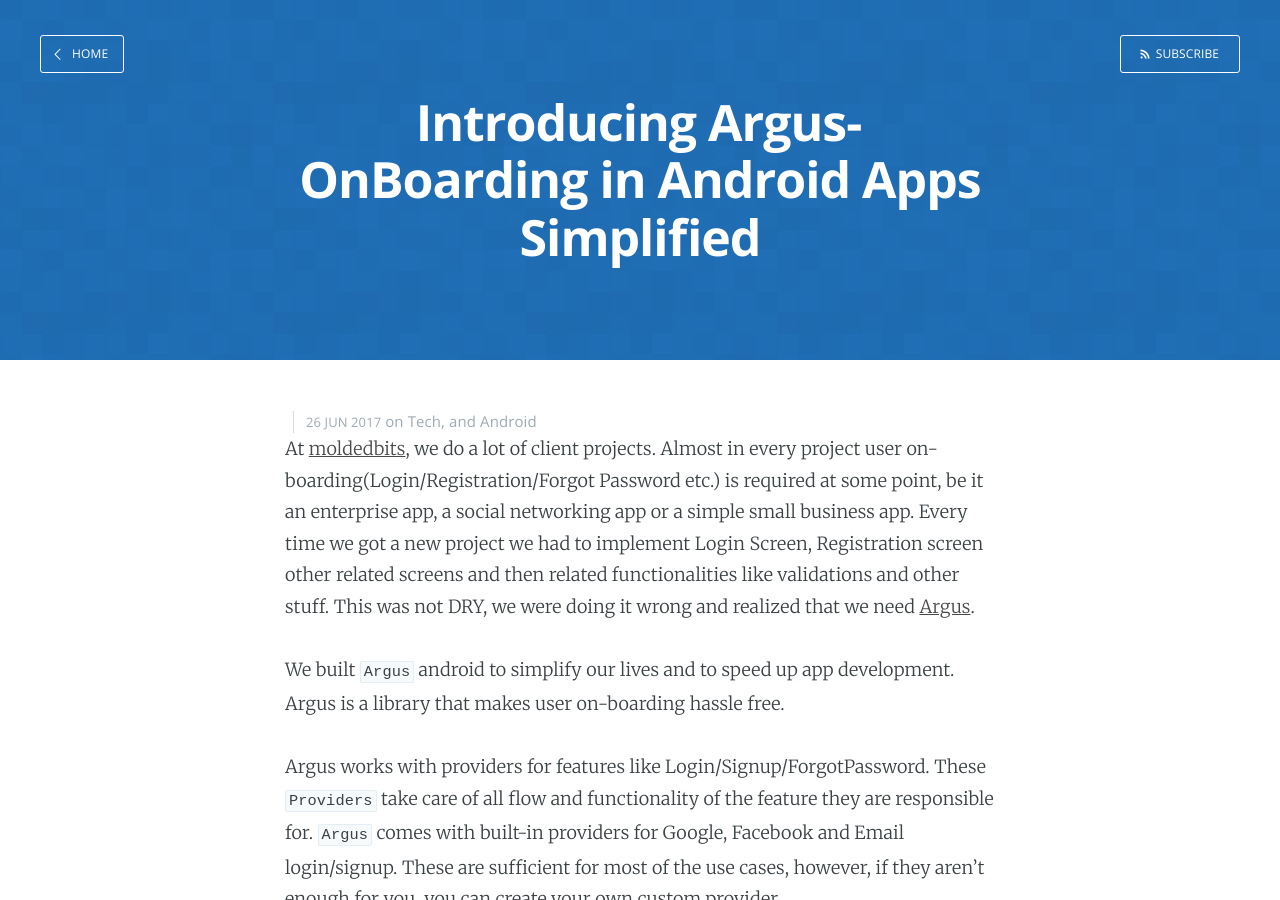
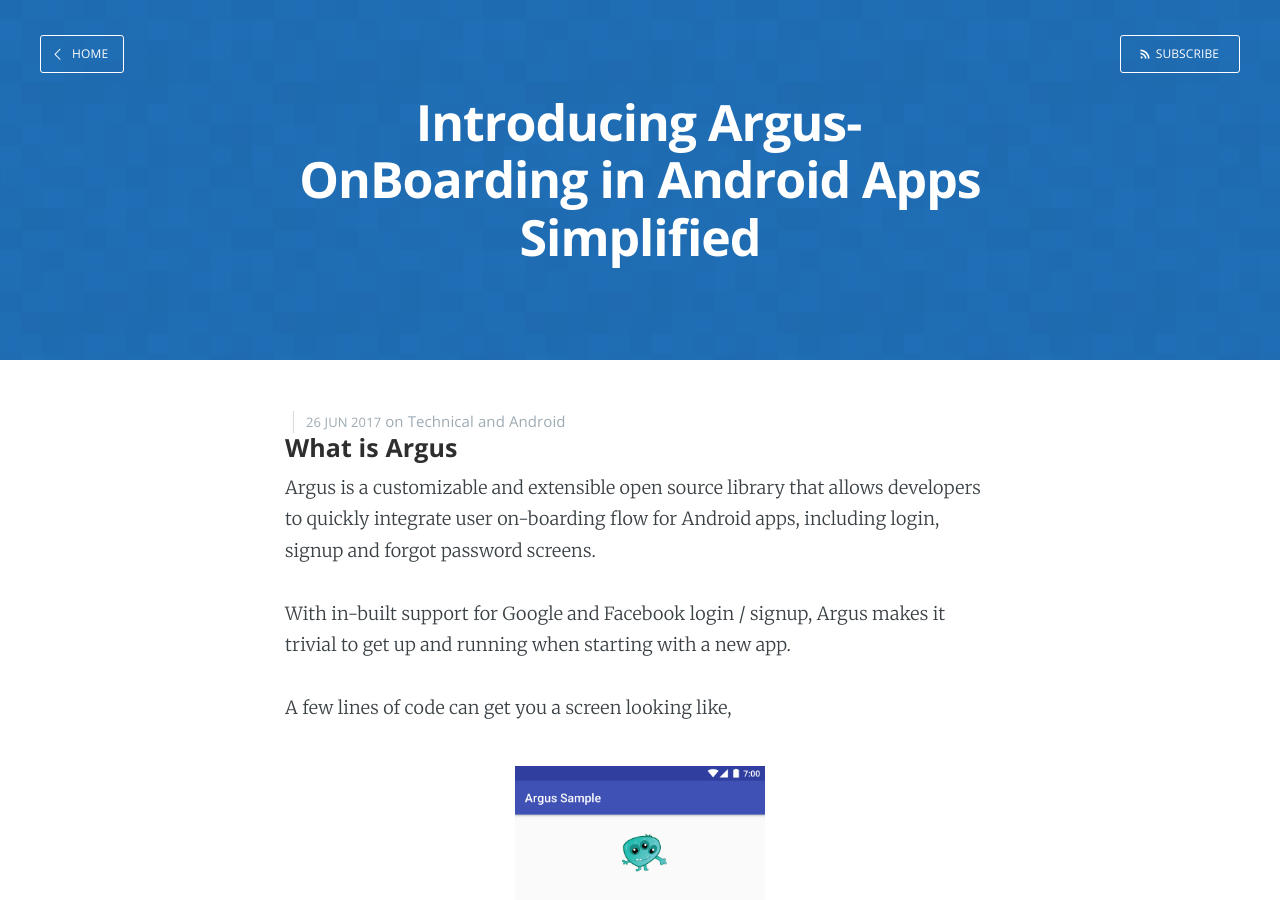
Before and after one commit to moldedbits/moldedbits.github.io, a Jekyll site: the page built from _posts/2017-06-26-introducing-argus.md, in a window 1280 px wide and 900 px high. Built offline with Jekyll 4.4.1, drawn with Linux system fonts in a browser that asks for light colours; comment, search, counter and statistics services are not loaded; some of the changed text lies outside the part shown.

Commit message:
modified the ordering

```diff
--- a/_posts/2017-06-26-introducing-argus.md
+++ b/_posts/2017-06-26-introducing-argus.md
@@ -3,15 +3,30 @@
 title:  "Introducing Argus- OnBoarding in Android Apps Simplified"
 date:   2017-06-26 05:51:59
 author: abhishek
-categories: Tech, Android
+categories: Technical Android
 ---
-At [moldedbits](http:///www.moldedbits.com), we do a lot of client projects. Almost in every project user on-boarding(Login/Registration/Forgot Password etc.) is required at some point, be it an enterprise app, a social networking app or a simple small business app. Every time we got a new project we had to implement Login Screen, Registration screen other related screens and then related functionalities like validations and other stuff. This was not DRY, we were doing it wrong and realized that we need [Argus](https://github.com/moldedbits/argus-android).
+
+#### What is Argus
+
+Argus is a customizable and extensible open source library that allows developers to quickly integrate user on-boarding flow for Android apps, including login, signup and forgot password screens.
+
+With in-built support for Google and Facebook login / signup, Argus makes it trivial to get up and running when starting with a new app.
+
+A few lines of code can get you a screen looking like,
+
+![screenshot]({{ site.url }}/assets/images/argus_sample.png){:style="width: 250px; margin:auto;"}
+
+#### The motivation behind Argus
+
+At [moldedbits](http:///www.moldedbits.com), we do a lot of client projects. Be it an enterprise app, a social networking app or an app for a small business, most all apps need a user on-boarding flow, including login, registration forgot password. Having implemented almost similar flows across apps, we decided to abstract out the complexity into a separate library that could be reused.
+
+#### Integrating in your apps
 
 We built `Argus` android to simplify our lives and to speed up app development. Argus is a library that makes user on-boarding hassle free.
 
 Argus works with providers for features like Login/Signup/ForgotPassword. These `Providers` take care of all flow and functionality of the feature they are responsible for. `Argus` comes with built-in providers for Google, Facebook and Email login/signup. These are sufficient for most of the use cases, however, if they aren't enough for you, you can create your own custom provider.
 
-Argus is fully customizable and it adapts look and feel of your application. Its open source and free to use. Argus is in a nascent stage right now and you are very much invited to contribute in its development. Feel free to open pull requests, report issues or suggest enhancements.
+Argus is fully customizable and it adapts look and feel of your application. Its open source and free to use.
 
 A basic Argus configuration looks like
 
@@ -38,6 +53,11 @@
 
 Getting started with Argus is easy, you can follow [this guide](https://github.com/moldedbits/argus-android/wiki/Getting-Started) to integrate it in your app now.
 
+#### What is next
+
+Argus is in a nascent stage right now and you are very much invited to contribute in its development. Feel free to open pull requests, report issues or suggest enhancements.
+
+
 Happy coding !
 
 The moldedbits Team
```
Also changed, not shown: assets/images/argus_sample.png (added).
